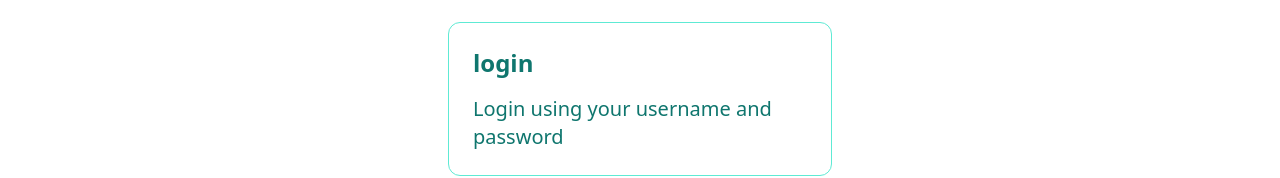
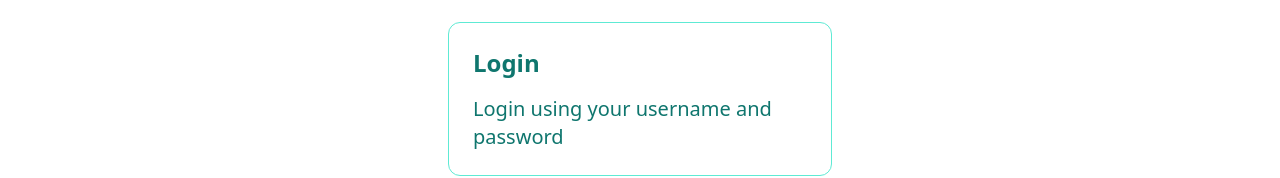
Before and after one commit to ollanket/movielist, a Next.js app: page / in a window 1280 px wide. Shown: the part 396-574 px from the top of the page. Built offline with nearby package versions, Linux system fonts and the light colour scheme; no server answers.

Commit message:
Fix typo

```diff
--- a/pages/index.tsx
+++ b/pages/index.tsx
@@ -1,5 +1,4 @@
 import type { NextPage } from "next";
-import Link from "next/link";
 import TextLink from "../components/TextLink";
 
 const Home: NextPage = () => {
@@ -20,7 +19,7 @@ const Home: NextPage = () => {
         />
         <TextLink
           href="/login"
-          heading="login"
+          heading="Login"
           paragraph="Login using your username and password"
         />
         <TextLink
```
